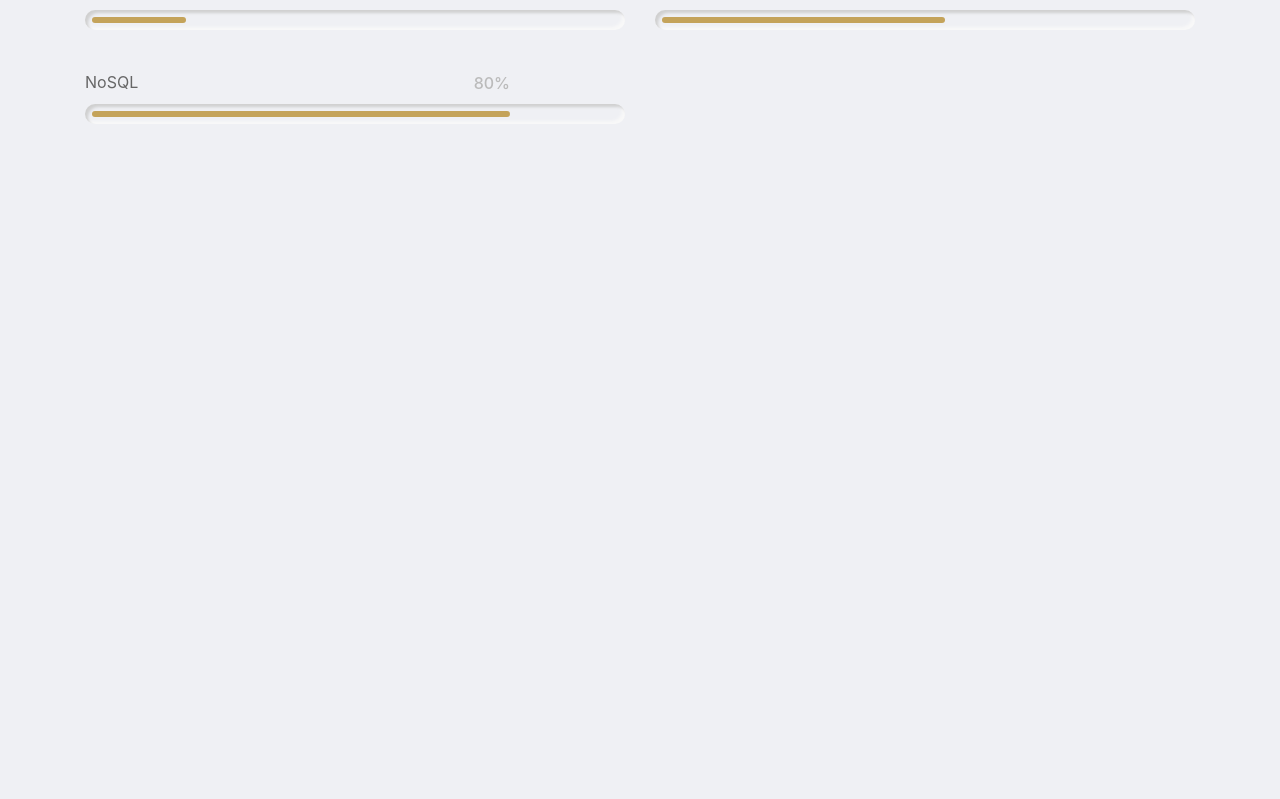
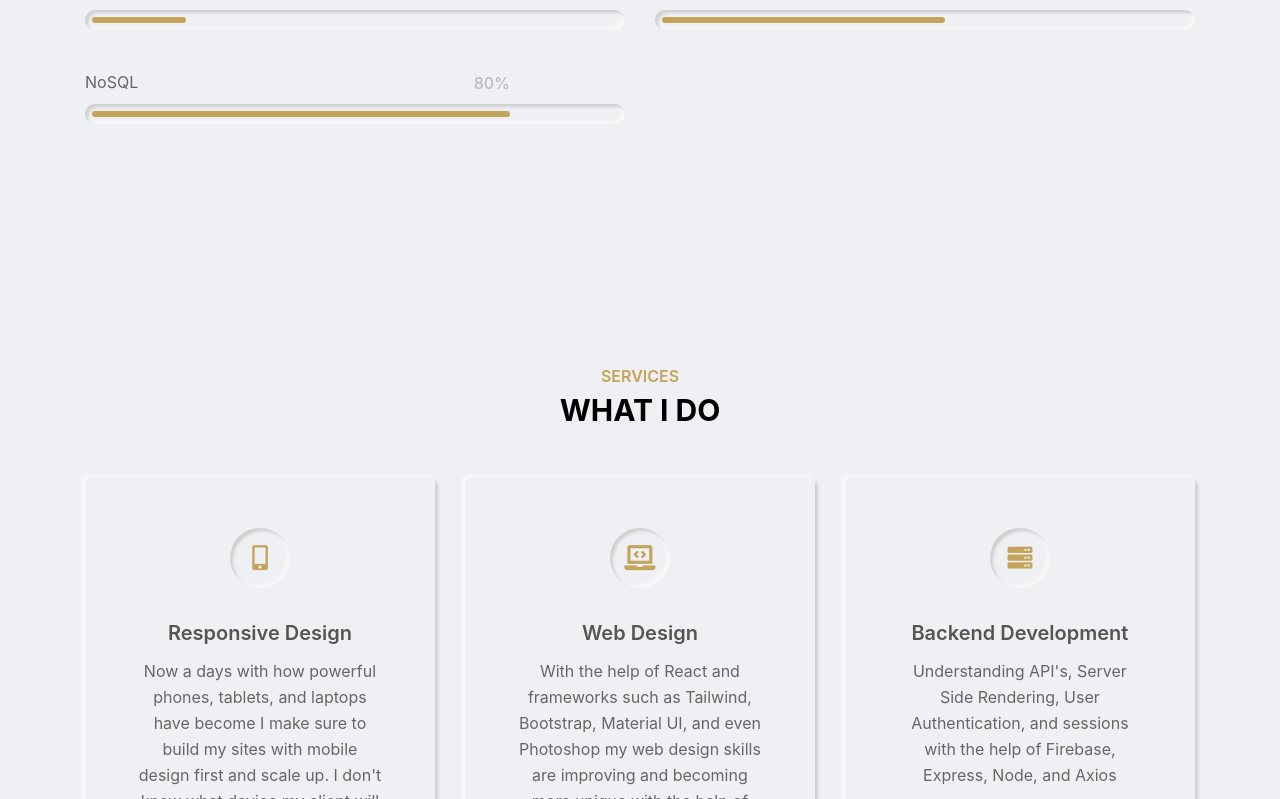
Before and after one commit to Arecio3/arecio-portfolio, a React (Create React App) app: page / in a window 1280 px wide. Shown: the part 2001-2800 px from the top of the page. Before the commit the page ends 2285 px from the top, so only its background shows below. Built offline with nearby package versions, Linux system fonts and the light colour scheme.

Commit message:
added what I do section

```diff
--- a/src/App.js
+++ b/src/App.js
@@ -4,6 +4,7 @@ import Header from './components/header/Header';
 import NavMenu from './components/navMenu/NavMenu';
 import Home from "./pages/home/Home";
 import About from "./pages/about/About";
+import Services from "./pages/services/Services";
 import {
   BrowserRouter as Router,
   Switch,
@@ -20,6 +21,7 @@ function App() {
       <div className="sections">
       <Home />
       <About />
+      <Services />
       </div>
     </Router>
   );
--- a/src/components/navMenu/NavMenu.js
+++ b/src/components/navMenu/NavMenu.js
@@ -11,7 +11,7 @@ function NavMenu({ menuOpen, setMenuOpen }) {
                 <ul>
                     <li onClick={() => setMenuOpen(false)}><a href="/" className="inner-shadow active">Home</a></li>
                     <li onClick={() => setMenuOpen(false)}><a href="#about" className="outer-shadow hover-in-shadow">About</a></li>
-                    <li><a href="/" className="outer-shadow hover-in-shadow">Services</a></li>
+                    <li onClick={() => setMenuOpen(false)}><a href="#services" className="outer-shadow hover-in-shadow">Services</a></li>
                     <li><a href="/" className="outer-shadow hover-in-shadow">Portfolio</a></li>
                     <li><a href="/" className="outer-shadow hover-in-shadow">Testimonials</a></li>
                     <li><a href="/" className="outer-shadow hover-in-shadow">Contact</a></li>
--- /dev/null
+++ b/src/pages/services/Services.js
@@ -0,0 +1,85 @@
+import "./services.css";
+
+function Services() {
+    return (
+        <section className="service-section section" id="services">
+            <div className="container">
+                <div className="row">
+                    <div className="sectionTitle">
+                        <h2 data-heading="Services">What I do</h2>
+                    </div>
+                </div>
+                <div className="row">
+                    {/* Service item start */}
+                    <div className="service-item">
+                        <div className="service-item-inner outer-shadow">
+                            <div className="icon inner-shadow">
+                                <i class="fas fa-mobile-alt"></i>
+                            </div>
+                            <h3>Responsive Design</h3>
+                            <p>Now a days with how powerful phones, tablets, and laptops have become I make sure to build my sites with mobile design first and scale up. I don't know what device my client will use to visit my sites so I make sure to accommodate for all different screen sizes.</p>
+                        </div>
+                    </div>
+                    {/* Service item end */}
+                    {/* Service item start */}
+                    <div className="service-item">
+                        <div className="service-item-inner outer-shadow">
+                            <div className="icon inner-shadow">
+                            <i class="fas fa-laptop-code"></i>
+                            </div>
+                            <h3>Web Design</h3>
+                            <p>With the help of React and frameworks such as Tailwind, Bootstrap, Material UI, and even Photoshop my web design skills are improving and becoming more unique with the help of these different frameworks.</p>
+                        </div>
+                    </div>
+                    {/* Service item end */}
+                    {/* Service item start */}
+                    <div className="service-item">
+                        <div className="service-item-inner outer-shadow">
+                            <div className="icon inner-shadow">
+                                <i class="fas fa-server"></i>
+                            </div>
+                            <h3>Backend Development</h3>
+                            <p>Understanding API's, Server Side Rendering, User Authentication, and sessions with the help of Firebase, Express, Node, and Axios</p>
+                        </div>
+                    </div>
+                    {/* Service item end */}
+                    {/* Service item start */}
+                    <div className="service-item">
+                        <div className="service-item-inner outer-shadow">
+                            <div className="icon inner-shadow">
+                            <i class="fas fa-brain"></i>
+                            </div>
+                            <h3>Bi-lingual</h3>
+                            <p>I speak, read, and write fluent spanish.</p>
+                        </div>
+                    </div>
+                    {/* Service item end */}
+                    {/* Service item start */}
+                    <div className="service-item">
+                        <div className="service-item-inner outer-shadow">
+                            <div className="icon inner-shadow">
+                            <i class="fas fa-database"></i>
+                            </div>
+                            <h3>Data Management</h3>
+                            <p>Understanding noSQL collection based database system with MongoDB or Firebase or even relational database structure such as mySQL</p>
+                        </div>
+                    </div>
+                    {/* Service item end */}
+                    {/* Service item start */}
+                    <div className="service-item">
+                        <div className="service-item-inner outer-shadow">
+                            <div className="icon inner-shadow">
+                                <i class="fas fa-code"></i>
+                            </div>
+                            <h3>Clean Code</h3>
+                            <p>Commenting out my code, file structure obeying separation of concerns, and semantic class names and ID's</p>
+                        </div>
+                    </div>
+                    {/* Service item end */}
+                </div>
+            </div>
+        </section>
+    )
+}
+
+export default Services
--- /dev/null
+++ b/src/pages/services/services.css
@@ -0,0 +1,71 @@
+@import '../../styles/color-1.css';
+
+.service-section {
+    padding: 80px 0 80px;
+    min-height: 100vh;
+}
+
+.service-section .service-item {
+    flex: 0 0 33.33%;
+    max-width: 33.33%;
+    padding: 15px;
+    display: flex;
+    flex-wrap: wrap;
+}
+
+.service-section .service-item-inner {
+    padding: 50px;
+    border-radius: 5px;
+    text-align: center;
+    width: 100%;
+}
+
+.service-section .service-item .icon {
+    height: 60px;
+    width: 60px;
+    text-align: center;
+    border-radius: 50%;
+    transition: all 0.3s ease;
+    display: block;
+    margin: 0 auto 30px;
+    color: var(--gold-color);
+    position: relative;
+}
+.service-section .service-item-inner .icon:after {
+    content: '';
+    position: absolute;
+    left: 0;
+    width: 100%;
+    height: 100%;
+    border-radius: 50%;
+    transition: all 0.3s ease;
+}
+
+.service-section .service-item-inner:hover .icon {
+    box-shadow: var(--inner-shadow-0);
+}
+
+.service-section .service-item-inner:hover .icon:after {
+    box-shadow: var(--outer-shadow);
+}
+
+.service-section .service-item .icon i {
+    font-size: 25px;
+    line-height: 60px;
+    transition: all 0.3s ease;
+}
+
+
+.service-section .service-item-inner h3 {
+    font-size: 20px;
+    font-weight: 600;
+    color: var(--text-black-700);
+    margin: 0 0 10px;
+}
+
+.service-section .service-item-inner p {
+    font-size: 16px;
+    color: var(--text-black-600);
+    margin: 0;
+    line-height: 26px;
+}
--- a/src/styles/color-1.css
+++ b/src/styles/color-1.css
@@ -12,4 +12,5 @@
     --outer-shadow: 3px 3px 3px #d0d0d0, -3px -3px 3px #f8f8f8;
     --outer-shadow-0: 0 0 0 #d0d0d0, 0 0 0 #f8f8f8;
     --inner-shadow: inset 3px 3px 3px #d0d0d0, inset -3px -3px 3px#f8f8f8;
+    --inner-shadow-0: inset 0 0 0 #d0d0d0, inset 0 0 0#f8f8f8;
 }
```
